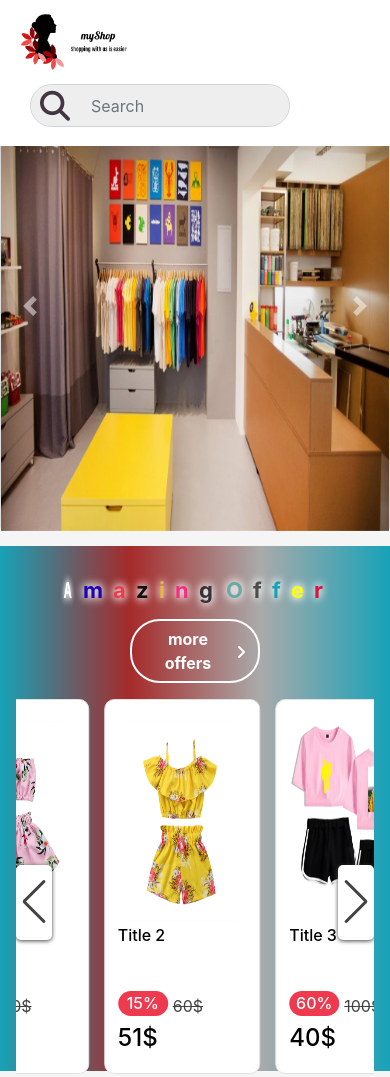
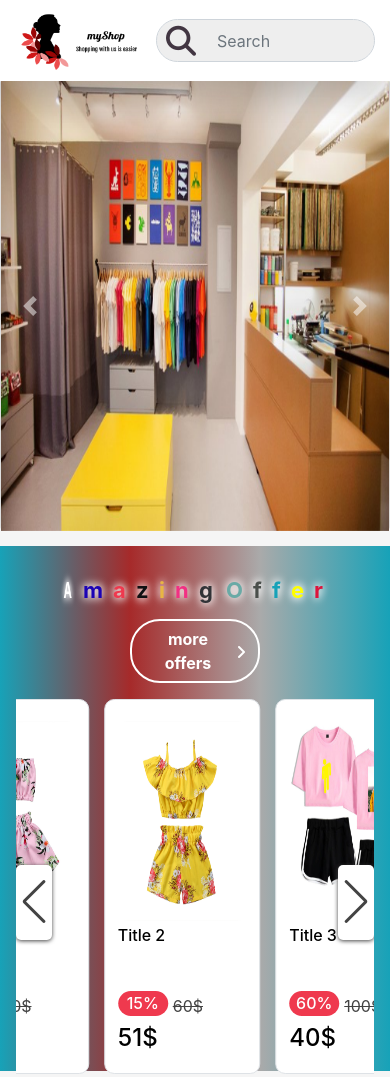
Before and after one commit to SaeedMawed/myShopTheme, a plain HTML site: page index.html in a window 390 px wide. Shown: the top 1077 px of the page. Drawn offline with Linux system fonts and the light colour scheme.

Commit message:
fix search header

```diff
--- a/css/sass/components/_headings.scss
+++ b/css/sass/components/_headings.scss
@@ -24,9 +24,18 @@ h1 {
     margin: 0 10px;
     img {
         max-height: 65px;
+        @media only screen and (max-width: 410px) {
+            width: 100%;
+            min-width: 100px;
+        }
     }
     @media screen and (max-width:785px) {
         margin: 0px !important;
+    }
+    @media only screen and (max-width:410px) {
+        width: 35%;
+        margin: 0 !important;
+        min-width: 100px;
     }
 }
 
--- a/css/sass/layout/_header.scss
+++ b/css/sass/layout/_header.scss
@@ -316,9 +316,9 @@
     .header-search-container {
         margin: 0px 15px;
         @media screen and (max-width: 480px) {
-            width: 260px !important;
-            margin-left: 15px !important;
-            margin-right: 0 !important;
+            width: 65% !important;
+            padding-left: 15px !important;
+            margin: 0 !important;
         }
         @media screen and (min-width:786px) {
             width: 350px !important;
--- a/index.html
+++ b/index.html
@@ -22,7 +22,7 @@
                     <ul class="nav navbar-left header-links justify-content-start">
                         <!-- Start Header Logo -->
                         <div class="logo">
-                            <a href="#"> <img src="images/myLogo.png" alt="myShop logo" class="my-logo" />
+                            <a href="#" class="logo-link"> <img src="images/myLogo.png" alt="myShop logo" class="my-logo" />
                             </a>
                         </div>
                         <div class="header-search-container">
```
Also changed, not shown: css/sass/home.css, css/sass/style.css, 2 other files.
